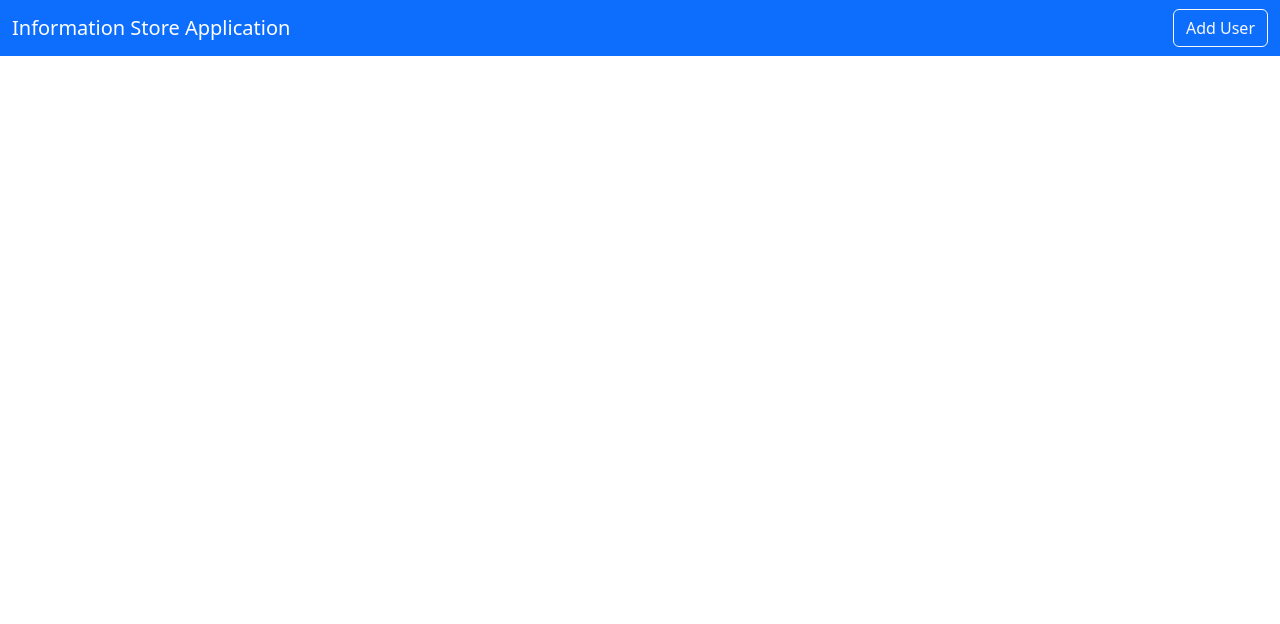
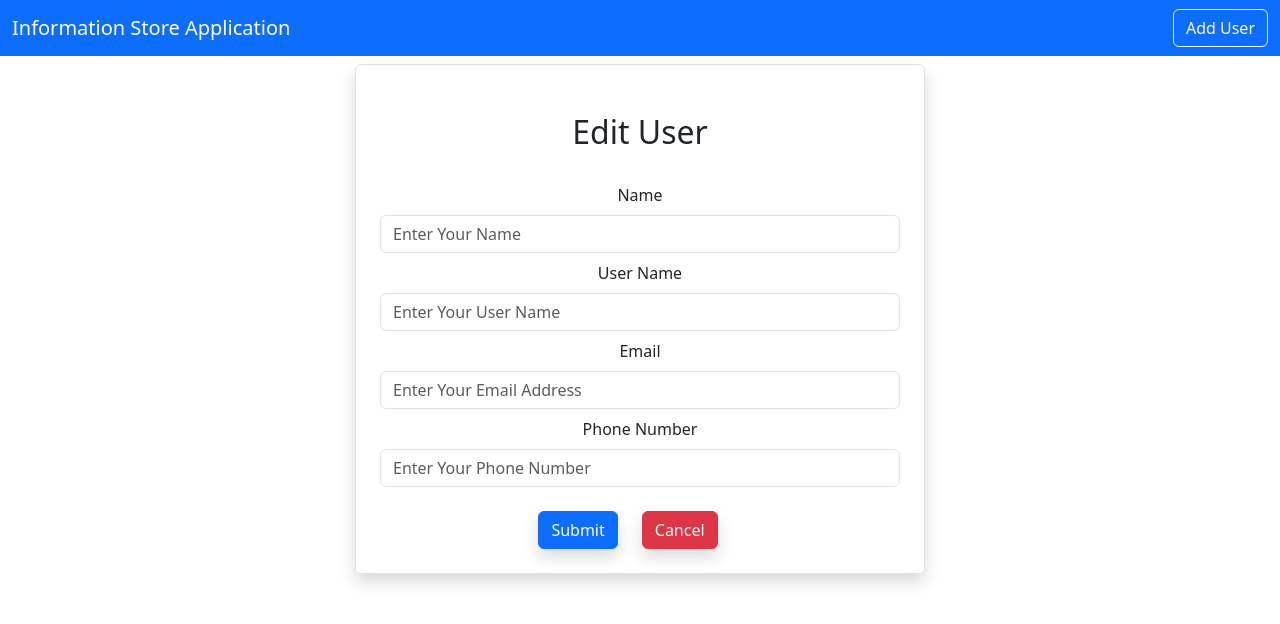
Before and after one commit to NipunaSudesh/User-Management-System-frontend, a React (Create React App) app: page /edituser/1 in a window 1280 px wide. Shown: the top 624 px of the page. Built offline with nearby package versions, Linux system fonts and the light colour scheme; no server answers.

Commit message:
created edit user

```diff
--- a/src/App.js
+++ b/src/App.js
@@ -3,6 +3,7 @@ import './App.css';
 import Navbar from "./layOut/Navbar";
 import Home from "./pages/Home";
 import AddUser from "./User/AddUser";
+import EditUser from "./User/EditUser";
 import { BrowserRouter as Router,Routes,Route } from "react-router-dom";
 
 function App() {
@@ -13,6 +14,7 @@ function App() {
               <Routes>
                 <Route exact path="/" element={<Home/>}/>
                 <Route exact path="/adduser" element={<AddUser/>}/>
+                <Route exact path="/edituser/:id" element={<EditUser/>}/>
               </Routes>
       </Router>
 
--- a/src/User/EditUser.js
+++ b/src/User/EditUser.js
@@ -0,0 +1,102 @@
+import React, { useEffect, useState } from 'react';
+import { useNavigate, useParams } from 'react-router-dom';
+import { Link } from 'react-router-dom';
+import axios from 'axios';
+
+export default function EditUser() {
+    const navigate = useNavigate();
+    const { id } = useParams();
+    const [user, setUser] = useState({
+        name: "",
+        userName: "",
+        email: "",
+        phoneNumber: ""
+    });
+
+    useEffect(() => {
+        loadUser();
+    }, []);
+
+    const loadUser = async () => {
+        try {
+            const response = await axios.get(`http://localhost:8080/user/${id}`);
+            setUser(response.data);
+        } catch (error) {
+            console.error("Error loading user:", error);
+        }
+    };
+
+    const onInputChange = (e) => {
+        setUser({ ...user, [e.target.name]: e.target.value });
+    };
+
+    const onSubmit = async (e) => {
+        e.preventDefault();
+        try {
+            await axios.put(`http://localhost:8080/user/${id}`, user);
+            navigate("/");
+        } catch (error) {
+            console.error("Error updating user:", error);
+        }
+    };
+
+    const { name, userName, email, phoneNumber } = user;
+
+    return (
+        <div className='container'>
+            <div className='row'>
+                <div className='col-md-6 offset-md-3 border rounded mt-2 p-4 shadow'>
+                    <h2 className='text-center m-4 '>Edit User</h2>
+                    <form onSubmit={onSubmit}>
+                        <div className='md-3'>
+                            <label htmlFor='name' className='form-label mt-2'>Name</label>
+                            <input
+                                type="text"
+                                name='name'
+                                className='form-control'
+                                placeholder='Enter Your Name'
+                                value={name}
+                                onChange={onInputChange}
+                            />
+                        </div>
+                        <div className='md-3'>
+                            <label htmlFor='userName' className='form-label mt-2'>User Name</label>
+                            <input
+                                type="text"
+                                name='userName'
+                                className='form-control'
+                                placeholder='Enter Your User Name'
+                                value={userName}
+                                onChange={onInputChange}
+                            />
+                        </div>
+                        <div className='md-3'>
+                            <label htmlFor='email' className='form-label mt-2'>Email</label>
+                            <input
+                                type="text"
+                                name='email'
+                                className='form-control'
+                                placeholder='Enter Your Email Address'
+                                value={email}
+                                onChange={onInputChange}
+                            />
+                        </div>
+                        <div className='md-3'>
+                            <label htmlFor='phoneNumber' className='form-label mt-2'>Phone Number</label>
+                            <input
+                                type="text"
+                                name='phoneNumber'
+                                className='form-control'
+                                placeholder='Enter Your Phone Number'
+                                value={phoneNumber}
+                                onChange={onInputChange}
+                            />
+                        </div>
+                        <button type='submit' className='btn btn-primary mt-4 shadow'>Submit</button>
+                        <Link to="/" className='btn btn-danger mt-4 mx-4 shadow'>Cancel</Link>
+                    </form>
+                </div>
+            </div>
+        </div>
+    );
+};
--- a/src/pages/Home.js
+++ b/src/pages/Home.js
@@ -1,5 +1,6 @@
 import React, { useEffect, useState } from 'react';
 import axios from "axios";
+import { Link } from 'react-router-dom';
 
 export default function Home() {
 
@@ -39,7 +40,9 @@ export default function Home() {
                 <td>{user.phoneNumber}</td>
                 <td>
                   <button className='btn btn-primary mx-2'>View</button>
-                  <button className='btn btn-outline-primary -mx-2'>Edit</button>
+                  <Link className='btn btn-outline-primary -mx-2'
+                  to={`/edituser/${user.id}`}
+                  >Edit</Link>
                   <button className='btn btn-danger mx-2'>Delete</button>
                 </td>
               </tr>);
```
